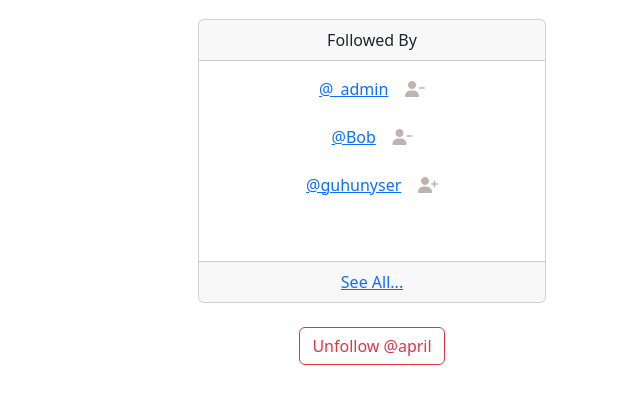
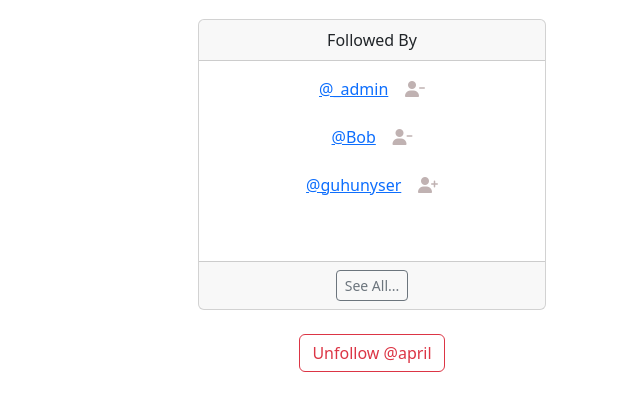
Before and after one commit to Eamateli/Circle, a Django app: page /profile/3 in a window 1280 px wide. Shown: the part 450-870 px from the top of the page, without its empty margins (640-1280 px from the left). Before the commit the page ends 815 px from the top, so only its background shows below. Run offline with Django 5.2, Linux system fonts and the light colour scheme; a user stored in the database is signed in; data comes from the database, SQL or seed files in the repository; some libraries are stand-ins or nearby versions.

Commit message:
Adding a button to the link

```diff
--- a/social/circle/templates/profile.html
+++ b/social/circle/templates/profile.html
@@ -138,7 +138,7 @@
 
     </div>
     <div class="card-footer">
-      <a href="{% url 'followers' profile.user.id %}">See All...</a>
+      <a href="{% url 'followers' profile.user.id %}" class="btn btn-sm btn-outline-secondary"   >See All...</a>
     </div>
   </div><br/>
   <form method=POST>
```
